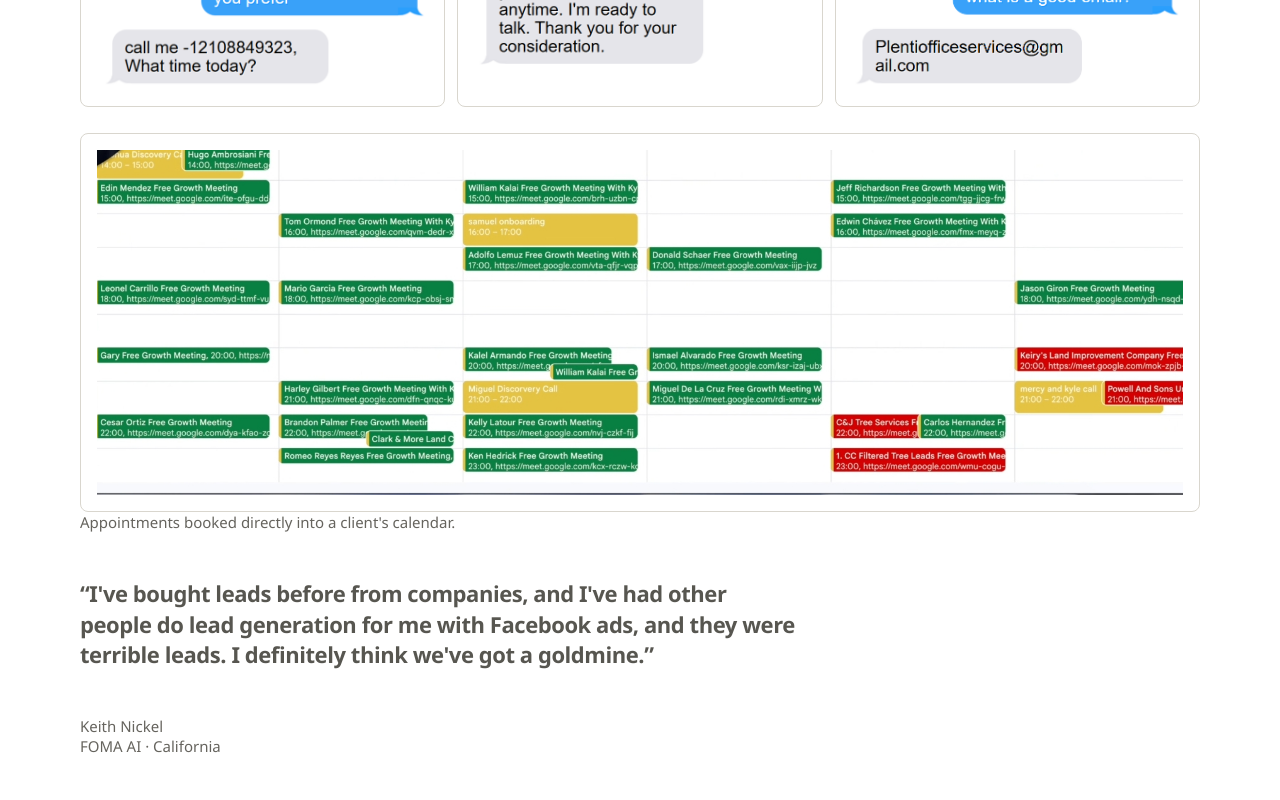
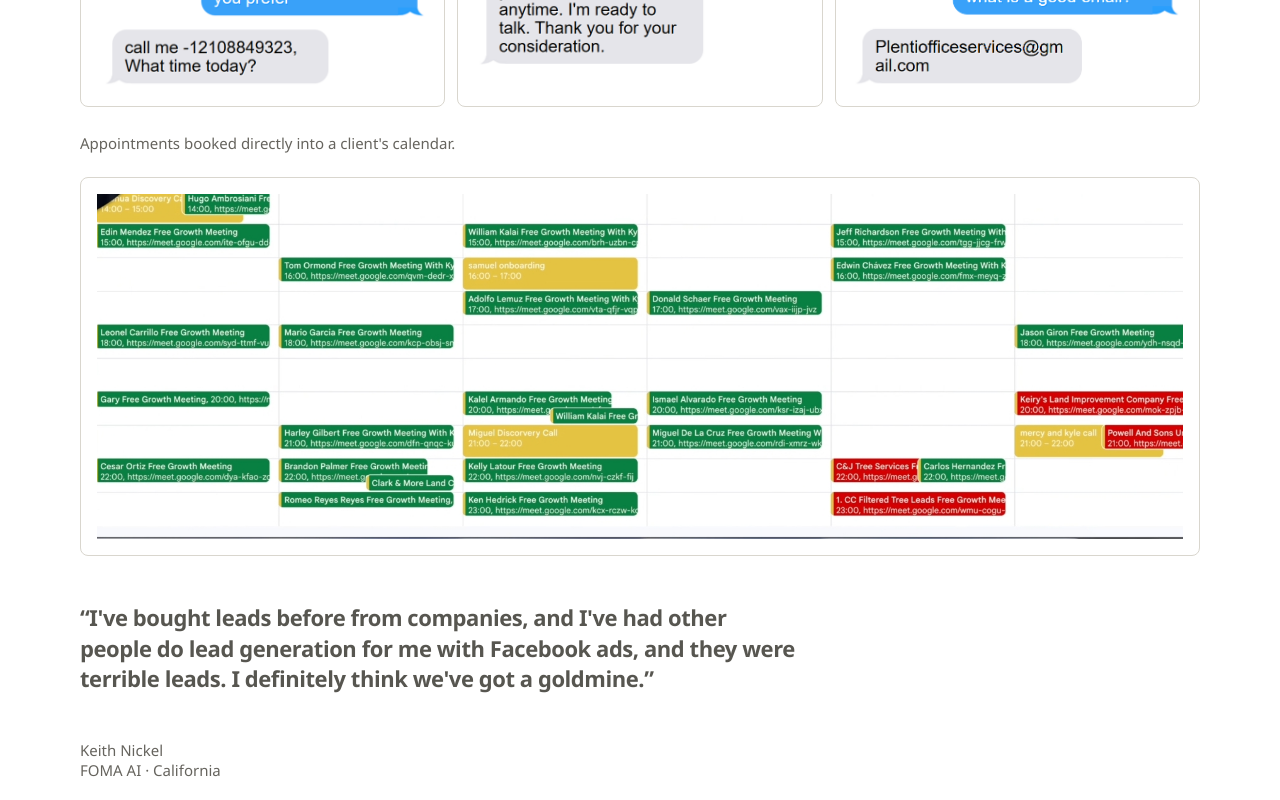
Before and after one commit to raunaqsingh10/tf-bluesun-lpsbb, a React (Vite) app: page / in a window 1280 px wide. Shown: the part 1040-1840 px from the top of the page. Built offline with nearby package versions, Linux system fonts and the light colour scheme.

Commit message:
Refine calendar proof label and qualification paragraph formatting

```diff
--- a/app/globals.css
+++ b/app/globals.css
@@ -313,6 +313,15 @@ summary:focus-visible {
   font-size: 15px;
 }
 
+.calendar-proof-intro {
+  margin-top: 12px;
+}
+
+.calendar-proof-intro + .calendar-image,
+.calendar-proof-intro + .calendar {
+  margin-top: 0;
+}
+
 .proof-scroll,
 .video-strip {
   display: grid;
@@ -837,8 +846,6 @@ summary:focus-visible {
 .qualification-note {
   max-width: 860px;
   margin-bottom: 24px;
-  padding-left: 16px;
-  border-left: 2px solid var(--line);
 }
 
 .proof-cta {
--- a/app/page.tsx
+++ b/app/page.tsx
@@ -445,6 +445,10 @@ export default function Home() {
               <ProofCard showMeta={false} channel="SMS" pattern={['', 'short', 'bluebar']} asset={mediaManifest.proofBridgeSmsThree} />
             </div>
 
+            <div className="proof-intro calendar-proof-intro">
+              <p>Appointments booked directly into a client&apos;s calendar.</p>
+            </div>
+
             {mediaManifest.calendar ? (
               <img
                 className="calendar-image"
@@ -458,10 +462,6 @@ export default function Home() {
             ) : (
               <CalendarPlaceholder />
             )}
-
-            <div className="proof-intro">
-              <p>Appointments booked directly into a client&apos;s calendar.</p>
-            </div>
 
             <div className="quote-block quote-muted">
               “I&apos;ve bought leads before from companies, and I&apos;ve had other people do lead generation for me with Facebook ads, and they were terrible leads. <strong>I definitely think we&apos;ve got a goldmine.</strong>”
```
